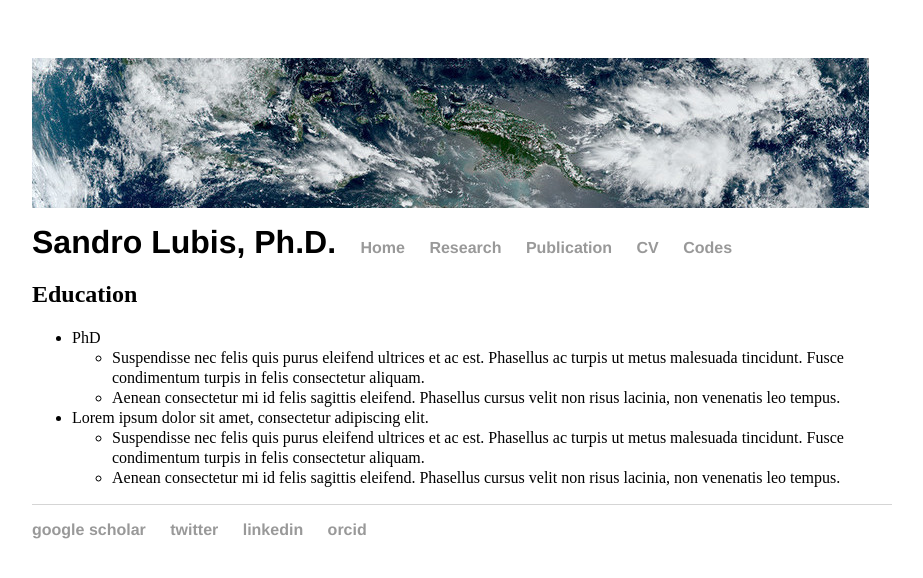
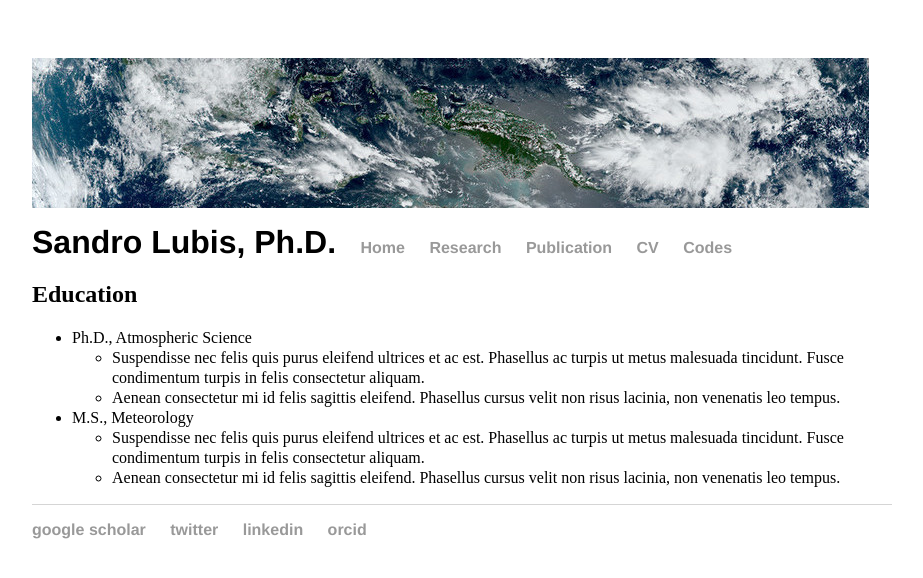
Before and after one commit to sandrolubis/sandrolubis.github.io, a Jekyll site: the page built from cv/index.html, in a window 1280 px wide. Shown: the top 578 px of the page, without its empty margins (276-1199 px from the left). Built offline with Jekyll 4.4.1, drawn with Linux system fonts in a browser that asks for light colours.

Commit message:
Update index.html

```diff
--- a/cv/index.html
+++ b/cv/index.html
@@ -6,12 +6,12 @@ title: CV | Sandro Lubis
 <div class="research">
 	<h2>Education</h2>
 	<ul style="line-height:1.25; width: 800px;">
-		<li>PhD</li>
+		<li>Ph.D., Atmospheric Science</li>
 		<ul style="line-height:1.25; width: 800px;">
 			<li>Suspendisse nec felis quis purus eleifend ultrices et ac est. Phasellus ac turpis ut metus malesuada tincidunt. Fusce condimentum turpis in felis consectetur aliquam.</li>
 			<li>Aenean consectetur mi id felis sagittis eleifend. Phasellus cursus velit non risus lacinia, non venenatis leo tempus.</li>
 		</ul>
-		<li>Lorem ipsum dolor sit amet, consectetur adipiscing elit.</li>
+		<li>M.S., Meteorology</li>
 		<ul style="line-height:1.25; width: 800px;">
 			<li>Suspendisse nec felis quis purus eleifend ultrices et ac est. Phasellus ac turpis ut metus malesuada tincidunt. Fusce condimentum turpis in felis consectetur aliquam.</li>
 			<li>Aenean consectetur mi id felis sagittis eleifend. Phasellus cursus velit non risus lacinia, non venenatis leo tempus.</li>
```
